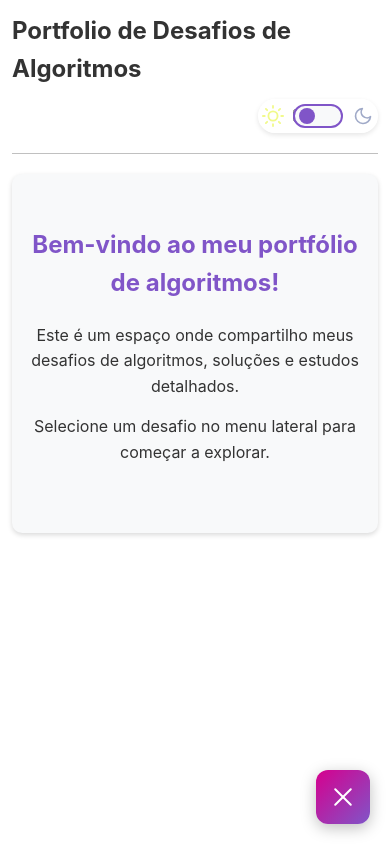
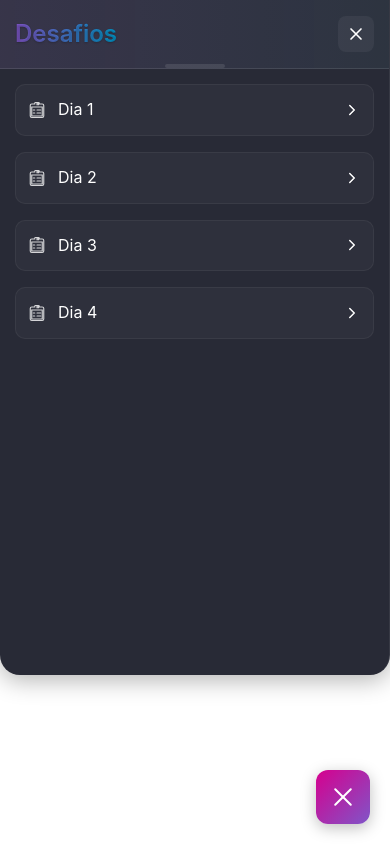
Before and after one commit to JrDaliessi/dla, a Next.js app in the folder portfolio-algoritmos/: page / in a window 390 px wide. Built offline with nearby package versions, Linux system fonts and the light colour scheme; a small style sheet from the web is missing.

Commit message:
sidebar_responsivo1

```diff
--- a/portfolio-algoritmos/src/components/layouts/Layout.tsx
+++ b/portfolio-algoritmos/src/components/layouts/Layout.tsx
@@ -37,7 +37,16 @@ export default function Layout({ children, title = 'Algoritmos' }: LayoutProps)
         !target.closest('.sidebar') &&
         !target.closest('.mobile-menu-btn')
       ) {
+        // Impedir propagação do evento para evitar bugs
+        e.stopPropagation();
+        // Fechar o sidebar
         toggleSidebar();
+
+        // Garantir que a classe mobile-visible seja removida
+        const sidebar = document.querySelector('.sidebar');
+        if (sidebar) {
+          sidebar.classList.remove('mobile-visible');
+        }
       }
     };
 
--- a/portfolio-algoritmos/src/components/layouts/Sidebar.tsx
+++ b/portfolio-algoritmos/src/components/layouts/Sidebar.tsx
@@ -86,7 +86,16 @@ const Sidebar: React.FC = () => {
 
       // Em dispositivos móveis, fechar o menu após seleção
       if (isMobile && !sidebarCollapsed) {
-        toggleSidebar();
+        // Adicionar um pequeno atraso para melhor experiência do usuário
+        setTimeout(() => {
+          toggleSidebar();
+
+          // Garantir que a classe mobile-visible seja removida
+          const sidebar = document.querySelector('.sidebar');
+          if (sidebar) {
+            sidebar.classList.remove('mobile-visible');
+          }
+        }, 300);
       }
     }
   };
@@ -98,7 +107,7 @@ const Sidebar: React.FC = () => {
     }
   };
 
-  const sidebarClass = `sidebar ${sidebarCollapsed ? 'collapsed' : ''} ${isMobile ? 'mobile' : ''}`;
+  const sidebarClass = `sidebar ${sidebarCollapsed ? 'collapsed' : ''} ${isMobile && !sidebarCollapsed ? 'mobile-visible' : ''} ${isMobile ? 'mobile' : ''}`;
 
   return (
     <aside
--- a/portfolio-algoritmos/src/components/ui/MobileMenuButton.tsx
+++ b/portfolio-algoritmos/src/components/ui/MobileMenuButton.tsx
@@ -49,14 +49,22 @@ const MobileMenuButton: React.FC = () => {
   }, [lastScrollTop]);
 
   const handleClick = () => {
+    // Primeiro, encontrar o elemento da sidebar
+    const sidebar = document.querySelector('.sidebar');
+
+    // Alternar o estado do sidebar no contexto
     toggleSidebar();
 
-    // Garantir que o menu fique visível quando aberto em dispositivos móveis
-    const sidebar = document.querySelector('.sidebar');
-    if (sidebar && sidebarCollapsed) {
-      sidebar.classList.add('mobile-visible');
-    } else if (sidebar && !sidebarCollapsed) {
-      sidebar.classList.remove('mobile-visible');
+    // Aplicar ou remover a classe mobile-visible com base no novo estado
+    // Como toggleSidebar já trocou o estado, precisamos verificar o oposto do sidebarCollapsed atual
+    if (sidebar) {
+      if (sidebarCollapsed) {
+        // O sidebar estava fechado, agora estará aberto
+        sidebar.classList.add('mobile-visible');
+      } else {
+        // O sidebar estava aberto, agora estará fechado
+        sidebar.classList.remove('mobile-visible');
+      }
     }
   };
 
--- a/portfolio-algoritmos/src/styles/globals.css
+++ b/portfolio-algoritmos/src/styles/globals.css
@@ -944,12 +944,20 @@ code {
     border-radius: 0 0 20px 20px;
     transition: all 0.3s ease;
     box-shadow: 0 5px 25px rgba(0, 0, 0, 0.3);
+    top: 0;
+    left: 0;
+    z-index: 1050;
   }
 
   .sidebar.mobile-visible {
     transform: translateY(0);
     opacity: 1;
     visibility: visible;
+  }
+
+  /* Evitar que o ícone de colapso na sidebar feche o menu em mobile */
+  .sidebar.mobile .sidebar-header .toggle-btn {
+    transform: rotate(90deg);
   }
 
   .sidebar-header {
```
